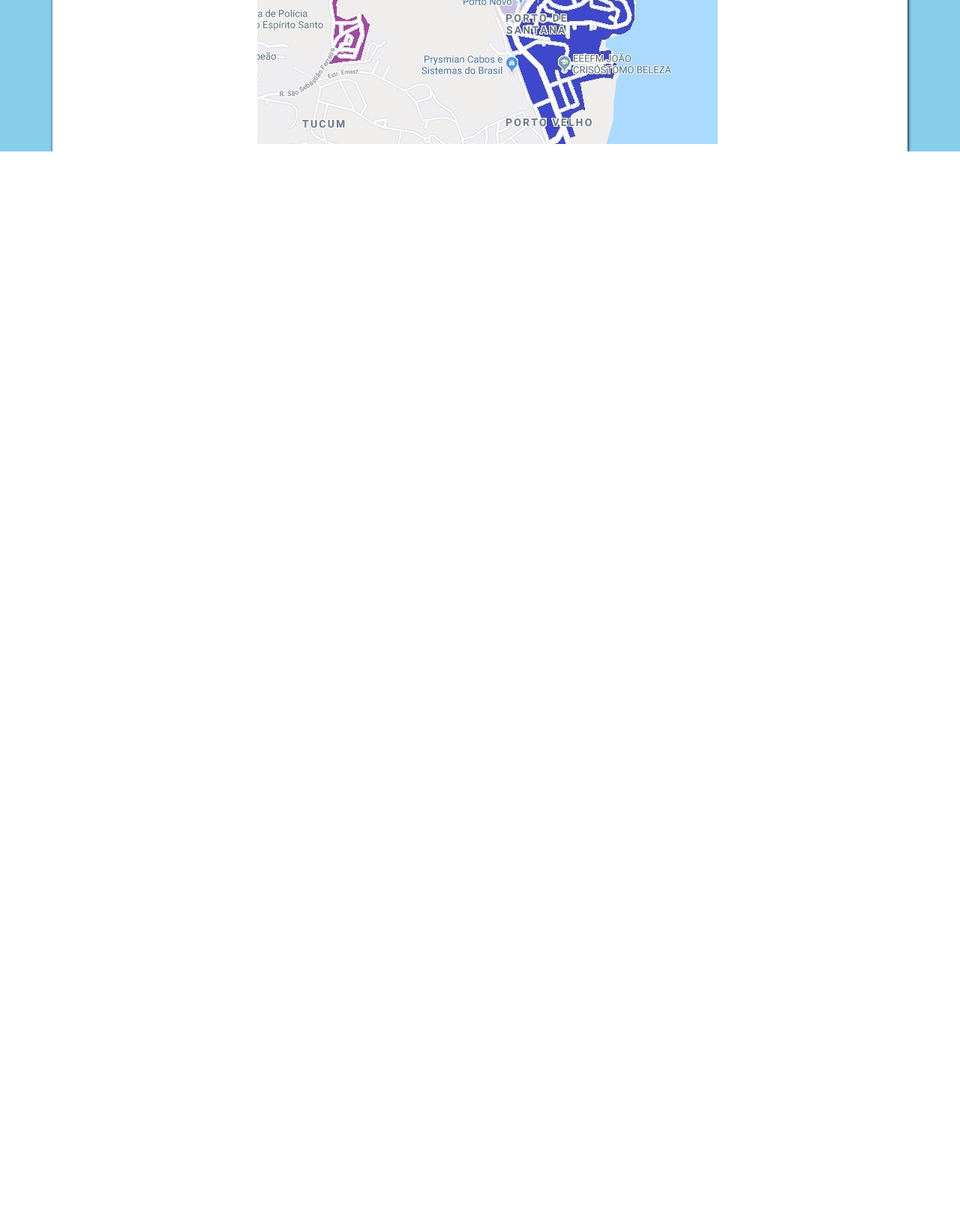
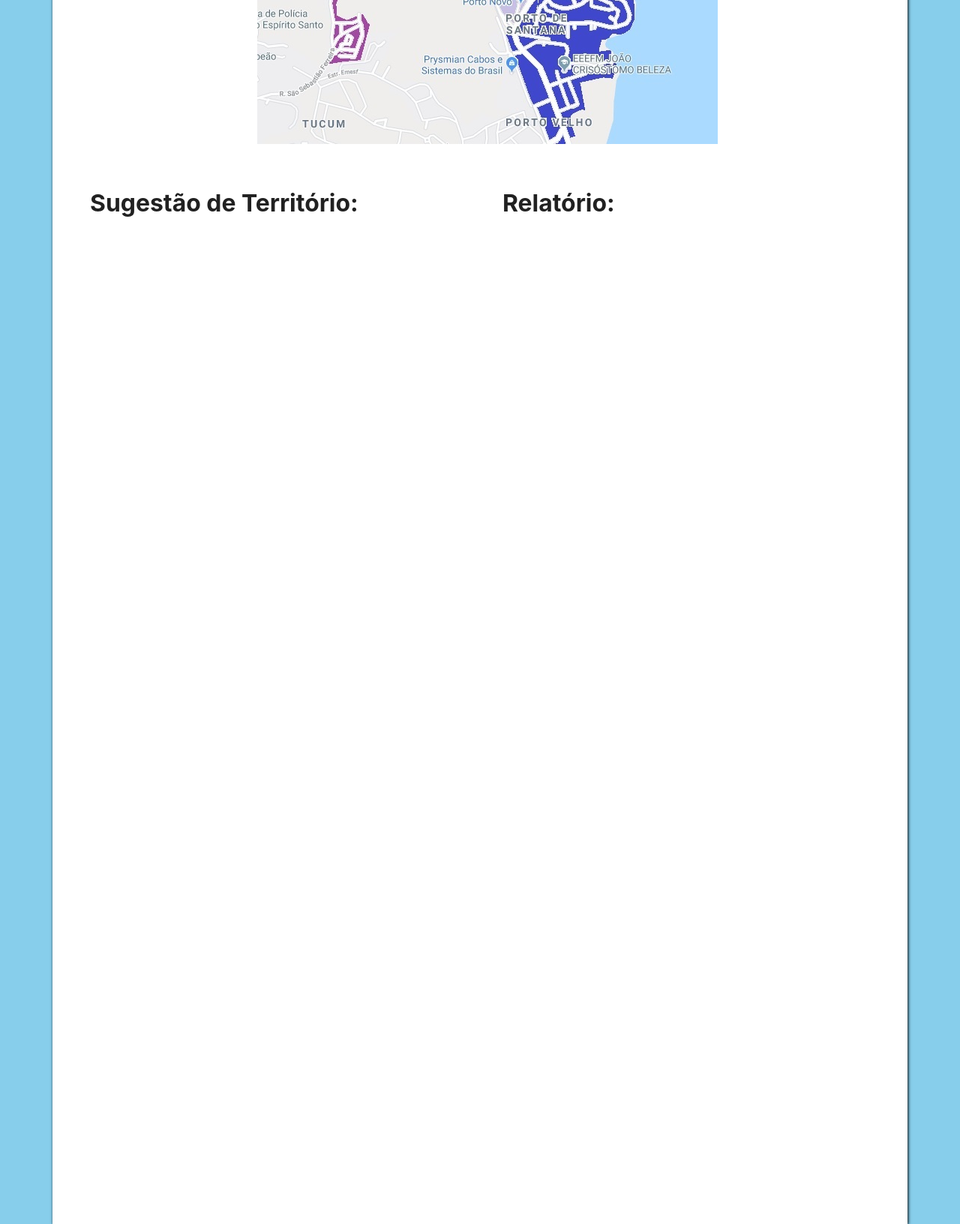
Before and after one commit to shineyder/Oasis-Assistant, a PHP site: page /vis_territorio.php in a window 1280 px wide. Shown: the part 840-2472 px from the top of the page at 75% size. Before the commit the page ends 1042 px from the top, so only its background shows below. Run offline with PHP 8.4, Linux system fonts and the light colour scheme; the visitor is signed in with stand-in values (Sample User, id 1); data that the repository does not hold is empty.

Commit message:
Criado os iFrames e formatados

```diff
--- a/_CSS/style.css
+++ b/_CSS/style.css
@@ -22,6 +22,7 @@ div.cabecalho-inf{
 }
 
 div.content{
+    display: block;
     width: auto;
     max-width: 1140px;
     margin-left: auto;
@@ -41,3 +42,23 @@ img#Mapa_Completo,img#Mapa_Regio,img#Mapa_Local{
     width: auto;
     max-width: 1000px;
 }
+
+div.iframes{
+    display: block;
+    position: relative;
+}
+
+iframe#frame-sug,iframe#frame-rel{
+    display: block;
+    position:relative;
+    margin: 10px;
+    width: 550px;
+    height: 700px;
+    border: none;
+	overflow: hidden;
+}
+
+iframe#frame-rel{
+    left: 550px;
+    top:-710px;
+}
--- /dev/null
+++ b/fazer_rel.php
@@ -0,0 +1,20 @@
+<!DOCTYPE html>
+<html lang="pt-br">
+    <head>
+        <meta charset="utf-8">
+        <!--Import materialize.css-->
+		<link rel="stylesheet" href="https://cdnjs.cloudflare.com/ajax/libs/materialize/1.0.0-beta/css/materialize.min.css">
+        <style>
+            div.content-frame{
+            padding-top: 30px;
+            padding-bottom: 10px;
+            padding-left: 20px;
+        }
+        </style>
+    </head>
+    <body>
+        <div class="content-frame">
+            <h4><b>Relatório:</b></h4>
+        </div>
+    </body>
+</html>
--- a/home.php
+++ b/home.php
@@ -1,5 +1,5 @@
 <?php
-require_once 'connect.php';
+require_once 'phpaction/connect.php';
 
 // Sessão
 session_start();
--- a/includes/footer.php
+++ b/includes/footer.php
@@ -1,4 +1,5 @@
-        <!--JavaScript at end of body for optimized loading-->
+</div>
+		<!--JavaScript at end of body for optimized loading-->
 		<script src="https://cdnjs.cloudflare.com/ajax/libs/materialize/1.0.0-beta/js/materialize.min.js"></script>
 
 		<script>
--- a/includes/header.php
+++ b/includes/header.php
@@ -9,7 +9,6 @@
 		<!--Import materialize.css-->
 		<link rel="stylesheet" href="https://cdnjs.cloudflare.com/ajax/libs/materialize/1.0.0-beta/css/materialize.min.css">
 		<script src="https://ajax.googleapis.com/ajax/libs/jquery/3.5.1/jquery.min.js"></script>
-
 		<!--Let browser know website is optimized for mobile-->
 		<meta name="viewport" content="width=device-width, initial-scale=1.0"/>
     </head>
@@ -39,7 +38,7 @@
 
 					<a href="meus_relatorios.php" class="btn-small blue darken-2">Meus Relatórios</a>
 					<a href="vis_territorio.php" class="btn-small blue darken-2">Visualizar Territórios</a>
-					<a href="logout.php" class="btn-small red darken-2">Sair</a>
+					<a href="phpaction/logout.php" class="btn-small red darken-2">Sair</a>
 				</div>
 
 			<?php
--- a/phpaction/create_dir.php
+++ b/phpaction/create_dir.php
@@ -4,7 +4,7 @@
 session_start();
 
 // Conexão
-require_once '../connect.php';
+require_once 'connect.php';
 
 if (isset($_POST['btn-confirm'])) :
     $nome = $_POST['nome'];
--- a/phpaction/login.php
+++ b/phpaction/login.php
@@ -4,7 +4,7 @@
 session_start();
 
 // Conexão
-require_once '../connect.php';
+require_once 'connect.php';
 
 if (isset($_POST['btn-entrar'])) :
     $login = $_POST['login'];
--- a/logout.php
+++ b/phpaction/logout.php
@@ -3,4 +3,4 @@
 session_start();
 session_unset();
 session_destroy();
-header('Location: index.php');
+header('Location: ../index.php');
--- a/phpaction/update_dir.php
+++ b/phpaction/update_dir.php
@@ -4,7 +4,7 @@
 session_start();
 
 // Conexão
-require_once '../connect.php';
+require_once 'connect.php';
 
 if (isset($_POST['btn-up-email'])) :
     $id=$_POST['id'];
--- /dev/null
+++ b/sugestao_terr.php
@@ -0,0 +1,20 @@
+<!DOCTYPE html>
+<html lang="pt-br">
+    <head>
+        <meta charset="utf-8">
+        <!--Import materialize.css-->
+		<link rel="stylesheet" href="https://cdnjs.cloudflare.com/ajax/libs/materialize/1.0.0-beta/css/materialize.min.css">
+        <style>
+            div.content-frame{
+            padding-top: 30px;
+            padding-bottom: 10px;
+            padding-left: 20px;
+        }
+        </style>
+    </head>
+    <body>
+        <div class="content-frame">
+            <h4><b>Sugestão de Território:</b></h4>
+        </div>
+    </body>
+</html>
--- a/vis_territorio.php
+++ b/vis_territorio.php
@@ -1,5 +1,5 @@
 <?php
-require_once 'connect.php';
+require_once 'phpaction/connect.php';
 
 // Sessão
 session_start();
@@ -115,6 +115,11 @@ function volt2() {
 }
 </script>
 
+<div class="iframes">
+    <iframe scrolling="no" src="sugestao_terr.php" name="janela" id="frame-sug"></iframe>
+    <iframe scrolling="no" src="fazer_rel.php" name="janela" id="frame-rel"></iframe>
+</div>
+
 <?php
 //Footer
 include_once 'includes/footer.php';
```
Also changed, not shown: DAO/dirigenteDao.php (renamed from dirigenteDao.php), DAO/relatorioDao.php (renamed from relatorioDao.php), phpaction/connect.php (renamed from connect.php).
